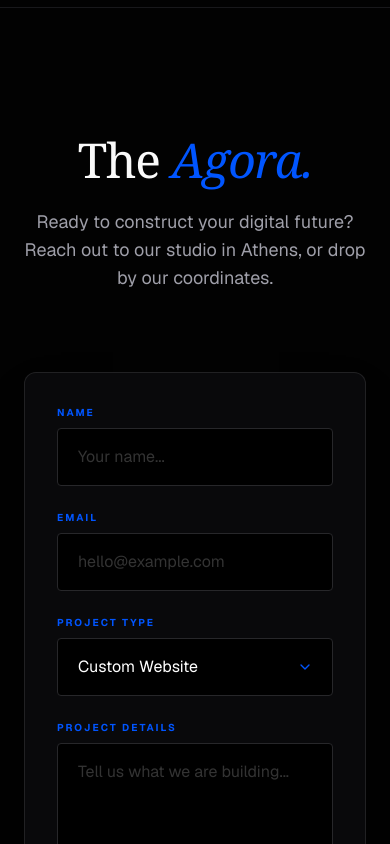
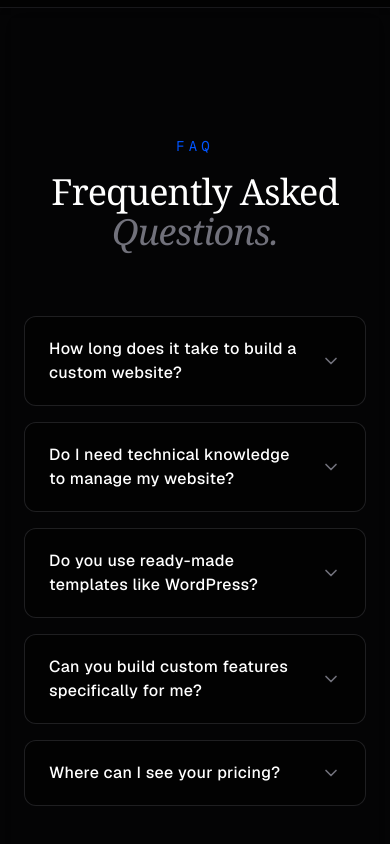
Before and after one commit to renzooagency-arch/renzo-agency, a Next.js app: page / in a window 390 px wide. Shown: the part 5040-5884 px from the top of the page. Built offline with nearby package versions, Linux system fonts and the light colour scheme.

Commit message:
Updated FAQ to 1-3 days

```diff
--- a/app/page.tsx
+++ b/app/page.tsx
@@ -11,6 +11,9 @@ export default function Home() {
 
   // State to control the mobile menu
   const [isMobileMenuOpen, setIsMobileMenuOpen] = useState(false);
+
+  // State to control the FAQ accordion
+  const [openFaq, setOpenFaq] = useState<number | null>(null);
 
   useEffect(() => {
     setMounted(true);
@@ -69,6 +72,30 @@ export default function Home() {
     }
   };
 
+  // FAQ Data (Bilingual) - Updated with 1-3 business days!
+  const faqs = [
+    {
+      en: { q: "How long does it take to build a custom website?", a: "Most digital infrastructures are designed, developed, and launched within 1 to 3 business days, depending on the complexity and scope of the project." },
+      gr: { q: "Πόσος χρόνος χρειάζεται για την κατασκευή μιας ιστοσελίδας;", a: "Οι περισσότερες ψηφιακές υποδομές σχεδιάζονται, αναπτύσσονται και παραδίδονται μέσα σε 1 με 3 εργάσιμες ημέρες, ανάλογα με την πολυπλοκότητα του έργου." }
+    },
+    {
+      en: { q: "Do I need technical knowledge to manage my website?", a: "Not at all. We build ecosystems that are extremely easy to manage. We handle the complex engineering, so you can focus purely on scaling your business." },
+      gr: { q: "Χρειάζεται να έχω τεχνικές γνώσεις για τη διαχείριση;", a: "Καθόλου. Δημιουργούμε οικοσυστήματα που είναι εξαιρετικά εύκολα στη διαχείριση. Εμείς αναλαμβάνουμε το τεχνικό κομμάτι, για να εστιάσετε στην επιχείρησή σας." }
+    },
+    {
+      en: { q: "Do you use ready-made templates like WordPress?", a: "No. We engineer from scratch using modern frameworks like Next.js and React. This guarantees ultimate speed, elite security, and a digital presence tailored perfectly to your brand." },
+      gr: { q: "Χρησιμοποιείτε έτοιμα templates όπως το WordPress;", a: "Όχι. Κατασκευάζουμε από το μηδέν χρησιμοποιώντας σύγχρονα frameworks όπως Next.js και React. Αυτό εγγυάται απόλυτη ταχύτητα, κορυφαία ασφάλεια και προσαρμογή στο brand σας." }
+    },
+    {
+      en: { q: "Can you build custom features specifically for me?", a: "Absolutely. From dynamic booking systems to custom client portals, if you can imagine it, our architects can code it." },
+      gr: { q: "Μπορείτε να φτιάξετε custom λειτουργίες αποκλειστικά για εμένα;", a: "Απολύτως. Από δυναμικά συστήματα κρατήσεων μέχρι custom client portals, αν μπορείτε να το φανταστείτε, οι αρχιτέκτονές μας μπορούν να το προγραμματίσουν." }
+    },
+    {
+      en: { q: "Where can I see your pricing?", a: "You can find our standard architecture packages in the 'Prices' section. For enterprise or highly custom requirements, contact the studio directly for a tailored quote." },
+      gr: { q: "Πού μπορώ να δω τις τιμές σας;", a: "Μπορείτε να βρείτε τα βασικά μας πακέτα στην ενότητα 'Τιμές'. Για enterprise ή highly custom απαιτήσεις, επικοινωνήστε με το στούντιο για εξατομικευμένη προσφορά." }
+    }
+  ];
+
   return (
     <main className="font-sans antialiased bg-[#030303] text-[#FAFAFA] min-h-screen selection:bg-[#0055FF] selection:text-white overflow-x-hidden relative">
       <style dangerouslySetInnerHTML={{__html: `
@@ -96,12 +123,13 @@ export default function Home() {
           </a>
 
           {/* Desktop Links (Hidden on Mobile) */}
-          <div className="hidden md:flex space-x-8 text-[10px] font-bold tracking-[0.3em] uppercase text-zinc-400">
+          <div className="hidden md:flex space-x-6 lg:space-x-8 text-[10px] font-bold tracking-[0.3em] uppercase text-zinc-400">
             <a href="#studio" className="hover:text-[#0055FF] transition duration-300">{lang === 'EN' ? 'Studio' : 'Στουντιο'}</a>
             <a href="#services" className="hover:text-[#0055FF] transition duration-300">{lang === 'EN' ? 'Services' : 'Υπηρεσιες'}</a>
             <a href="#advantages" className="hover:text-[#0055FF] transition duration-300">{lang === 'EN' ? 'Advantages' : 'Πλεονεκτηματα'}</a>
             <a href="/why-us" target="_blank" rel="noopener noreferrer" className="hover:text-[#0055FF] transition duration-300">{lang === 'EN' ? 'Why Us' : 'Γιατι Εμας'}</a>
             <a href="/packages" target="_blank" rel="noopener noreferrer" className="hover:text-[#0055FF] transition duration-300">{lang === 'EN' ? 'Prices' : 'Τιμες'}</a>
+            <a href="#faq" className="hover:text-[#0055FF] transition duration-300">FAQ</a>
             <a href="#the-agora" className="hover:text-[#0055FF] transition duration-300">{lang === 'EN' ? 'Agora' : 'Επικοινωνια'}</a>
           </div>
 
@@ -111,7 +139,7 @@ export default function Home() {
               <button onClick={() => setLang('GR')} className={`px-3 py-2 transition-all ${lang === 'GR' ? 'bg-[#0055FF] text-white' : 'text-zinc-500 hover:text-white'}`}>GR</button>
             </div>
 
-            <a href="https://www.instagram.com/renzoo.agency/" target="_blank" rel="noreferrer" className="hidden md:block text-zinc-400 hover:text-[#0055FF] transition-colors duration-300 ml-2" aria-label="Instagram">
+            <a href="https://www.instagram.com/renzoo.agency/" target="_blank" rel="noreferrer" className="hidden lg:block text-zinc-400 hover:text-[#0055FF] transition-colors duration-300 ml-2" aria-label="Instagram">
               <svg xmlns="http://www.w3.org/2000/svg" width="20" height="20" viewBox="0 0 24 24" fill="none" stroke="currentColor" strokeWidth="2" strokeLinecap="round" strokeLinejoin="round"><rect width="20" height="20" x="2" y="2" rx="5" ry="5"/><path d="M16 11.37A4 4 0 1 1 12.63 8 4 4 0 0 1 16 11.37z"/><line x1="17.5" x2="17.51" y1="6.5" y2="6.5"/></svg>
             </a>
 
@@ -142,6 +170,7 @@ export default function Home() {
             <a href="#advantages" onClick={() => setIsMobileMenuOpen(false)} className="hover:text-white transition duration-300">{lang === 'EN' ? 'Advantages' : 'Πλεονεκτηματα'}</a>
             <a href="/why-us" onClick={() => setIsMobileMenuOpen(false)} className="hover:text-white transition duration-300">{lang === 'EN' ? 'Why Us' : 'Γιατι Εμας'}</a>
             <a href="/packages" onClick={() => setIsMobileMenuOpen(false)} className="hover:text-white transition duration-300">{lang === 'EN' ? 'Prices' : 'Τιμες'}</a>
+            <a href="#faq" onClick={() => setIsMobileMenuOpen(false)} className="hover:text-white transition duration-300">FAQ</a>
             <a href="#the-agora" onClick={() => setIsMobileMenuOpen(false)} className="text-[#0055FF] border border-[#0055FF] px-8 py-3 rounded-sm hover:bg-[#0055FF] hover:text-white transition duration-300 mt-4">{lang === 'EN' ? 'Start a Project' : 'Ξεκινηστε'}</a>
           </div>
 
@@ -252,6 +281,36 @@ export default function Home() {
         </div>
       </section>
 
+      {/* FAQ SECTION */}
+      <section id="faq" className="py-32 px-6 relative z-10 border-t border-zinc-900 bg-zinc-950/30 backdrop-blur-md">
+        <div className="max-w-3xl mx-auto">
+          <div className="mb-16 text-center">
+            <h2 className="text-sm font-mono tracking-[0.3em] text-[#0055FF] uppercase mb-4">FAQ</h2>
+            <h3 className="text-4xl md:text-6xl font-serif tracking-tight text-white mb-2">{lang === 'EN' ? 'Frequently Asked' : 'Συχνές'} <span className="italic font-light text-zinc-500">{lang === 'EN' ? 'Questions.' : 'Ερωτήσεις.'}</span></h3>
+          </div>
+          <div className="space-y-4">
+            {faqs.map((faq, index) => (
+              <div key={index} className={`border ${openFaq === index ? 'border-zinc-700 bg-zinc-900/50' : 'border-zinc-800/80 bg-black/40'} rounded-xl overflow-hidden transition-all duration-300 hover:border-zinc-700`}>
+                <button
+                  onClick={() => setOpenFaq(openFaq === index ? null : index)}
+                  className="w-full px-6 py-5 flex items-center justify-between text-left focus:outline-none"
+                >
+                  <span className="text-white font-medium tracking-wide pr-4">{lang === 'EN' ? faq.en.q : faq.gr.q}</span>
+                  <span className={`transform transition-transform duration-300 flex-shrink-0 text-zinc-500 ${openFaq === index ? 'rotate-180 text-[#0055FF]' : ''}`}>
+                    <svg xmlns="http://www.w3.org/2000/svg" width="20" height="20" viewBox="0 0 24 24" fill="none" stroke="currentColor" strokeWidth="2" strokeLinecap="round" strokeLinejoin="round"><polyline points="6 9 12 15 18 9"></polyline></svg>
+                  </span>
+                </button>
+                <div
+                  className={`px-6 transition-all duration-300 ease-in-out ${openFaq === index ? 'max-h-48 pb-6 opacity-100' : 'max-h-0 opacity-0 overflow-hidden'}`}
+                >
+                  <p className="text-zinc-400 font-light leading-relaxed text-sm md:text-base">{lang === 'EN' ? faq.en.a : faq.gr.a}</p>
+                </div>
+              </div>
+            ))}
+          </div>
+        </div>
+      </section>
+
       <section id="the-agora" className="py-32 px-6 relative z-10 border-t border-zinc-900 bg-[#030303]/90 backdrop-blur-xl">
         <div className="max-w-7xl mx-auto">
           <div className="mb-20 text-center">
@@ -260,13 +319,12 @@ export default function Home() {
           </div>
           <div className="grid grid-cols-1 lg:grid-cols-2 gap-12">
 
-            {/* THIS IS WHERE THE FORM IS NOW PERFECTLY FIXED */}
             <div className="bg-zinc-950 border border-zinc-800/80 p-8 lg:p-12 relative shadow-2xl rounded-xl">
               {isSent ? (
                 <div className="flex flex-col items-center justify-center h-full min-h-[400px] text-center"><div className="w-20 h-20 rounded-full border border-[#0055FF] flex items-center justify-center mb-6 text-[#0055FF] text-4xl shadow-[0_0_30px_rgba(0,85,255,0.2)]">✓</div><h3 className="text-2xl font-serif italic mb-4">{lang === 'EN' ? 'Transmission Successful' : 'Επιτυχής Μετάδοση'}</h3><p className="text-zinc-400 font-light">{lang === 'EN' ? 'Our architects will review your request and make contact shortly.' : 'Οι αρχιτέκτονες μας θα εξετάσουν το αίτημά σας και θα επικοινωνήσουν σύντομα μαζί σας.'}</p></div>
               ) : (
                 <form onSubmit={handleSubmit} className="flex flex-col gap-6">
-                  {/* ANTI-BOT HONEYPOT (Invisible to humans) */}
+                  {/* ANTI-BOT HONEYPOT */}
                   <input type="text" name="honeypot" style={{ display: 'none' }} tabIndex={-1} autoComplete="off" />
 
                   <div className="flex flex-col gap-2"><label htmlFor="name" className="text-[10px] font-bold tracking-[0.2em] text-[#0055FF] uppercase">{lang === 'EN' ? 'Name' : 'Όνομα'}</label><input type="text" id="name" name="name" required className="bg-black border border-zinc-800 px-5 py-4 text-white focus:outline-none focus:border-[#0055FF] focus:bg-zinc-900 transition-all rounded-sm placeholder:opacity-40" placeholder={lang === 'EN' ? 'Your name...' : 'Το όνομά σας...'} /></div>
@@ -294,7 +352,7 @@ export default function Home() {
               </div>
               <div className="w-full h-full min-h-[350px] rounded-xl overflow-hidden border border-zinc-800 grayscale hover:grayscale-0 transition-all duration-700 shadow-[0_0_30px_rgba(0,85,255,0.1)] relative group">
                 <div className="absolute inset-0 bg-[#0055FF]/10 pointer-events-none group-hover:bg-transparent transition duration-700 z-10"></div>
-                <iframe src="https://maps.google.com/maps?q=Leof.%20Andrea%20Papandreou%20179,%20Ilion,%20Greece&t=&z=15&ie=UTF8&iwloc=&output=embed" width="100%" height="100%" style={{ border: 0, minHeight: '350px' }} allowFullScreen={true} loading="lazy" referrerPolicy="no-referrer-when-downgrade" title="Renzo Agency Location"></iframe>
+                <iframe src="https://www.google.com/maps/embed?pb=!1m18!1m12!1m3!1d3143.682855219438!2d23.6961445!3d38.0312061!2m3!1f0!2f0!3f0!3m2!1i1024!2i768!4f13.1!3m3!1m2!1s0x14a1a367d264f331%3A0x63daab72e70e30d1!2sLeof.%20Andrea%20Papandreou%20179%2C%20Ilion%20131%2021%2C%20Greece!5e0!3m2!1sen!2sus!4v1700000000000!5m2!1sen!2sus" width="100%" height="100%" style={{ border: 0, minHeight: '350px' }} allowFullScreen={true} loading="lazy" referrerPolicy="no-referrer-when-downgrade" title="Renzo Agency Location"></iframe>
               </div>
             </div>
           </div>
```
